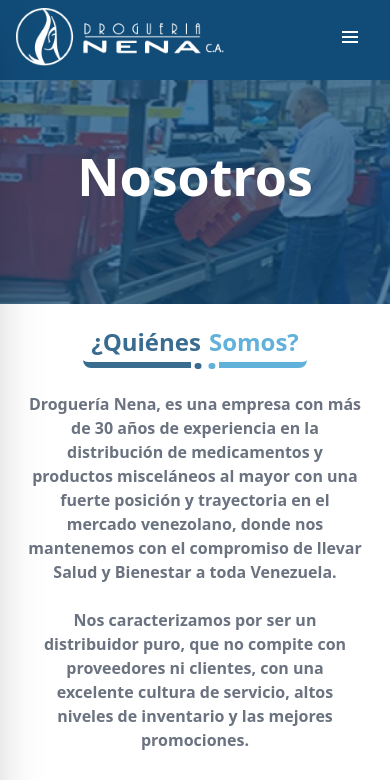
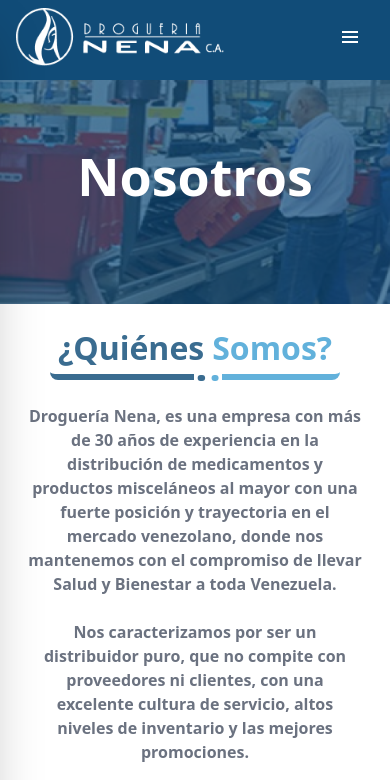
Before and after one commit to rgomez2978/next-web-nena, a Next.js app: page /nosotros in a window 390 px wide. Shown: the top 780 px of the page. Built offline with nearby package versions, Linux system fonts and the light colour scheme.

Commit message:
add export dist

```diff
--- a/src/components/shared/Title/style.module.scss
+++ b/src/components/shared/Title/style.module.scss
@@ -2,7 +2,7 @@
   @apply flex flex-col w-full items-start justify-center;
 
   & .title_container {
-    @apply flex flex-row items-center justify-center w-full mb-2 font-black normal-case text-2xl md:text-xl lg:text-2xl xl:text-3xl;
+    @apply flex flex-row items-center justify-center w-full mb-2 font-black normal-case text-3xl;
 
     & .title_split {
       @apply flex flex-col w-auto;
```
